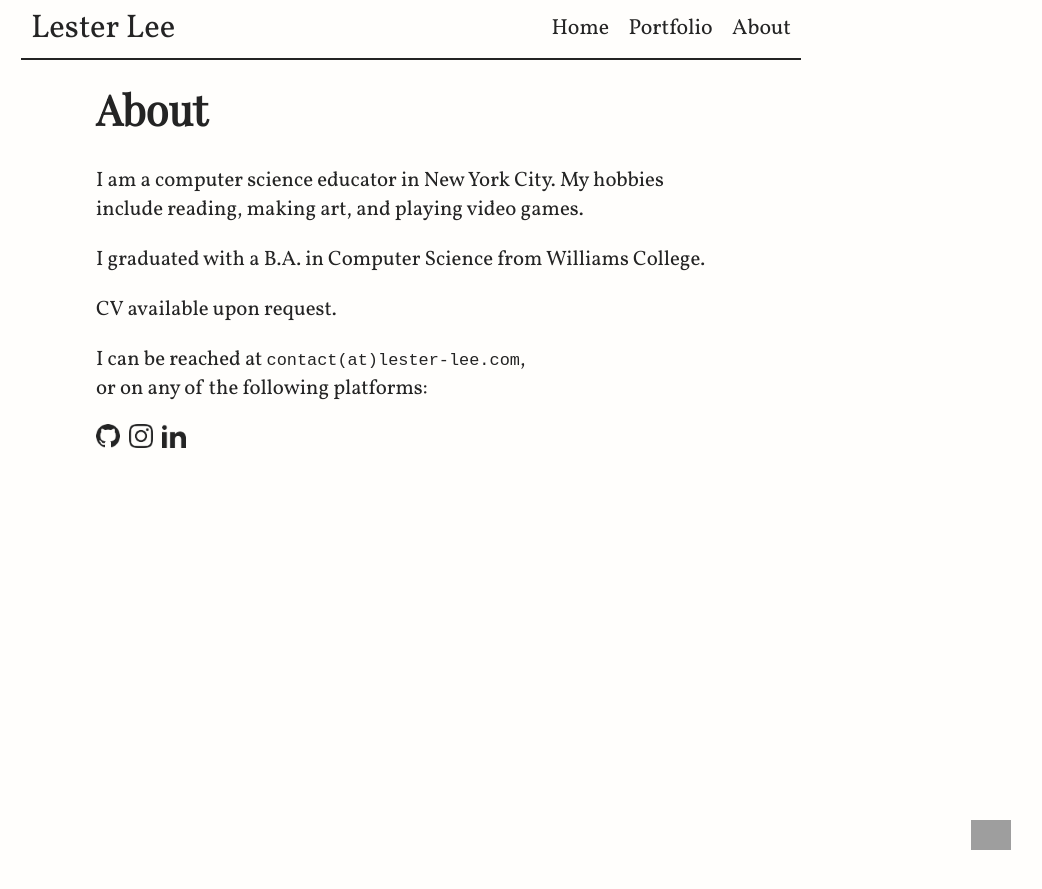
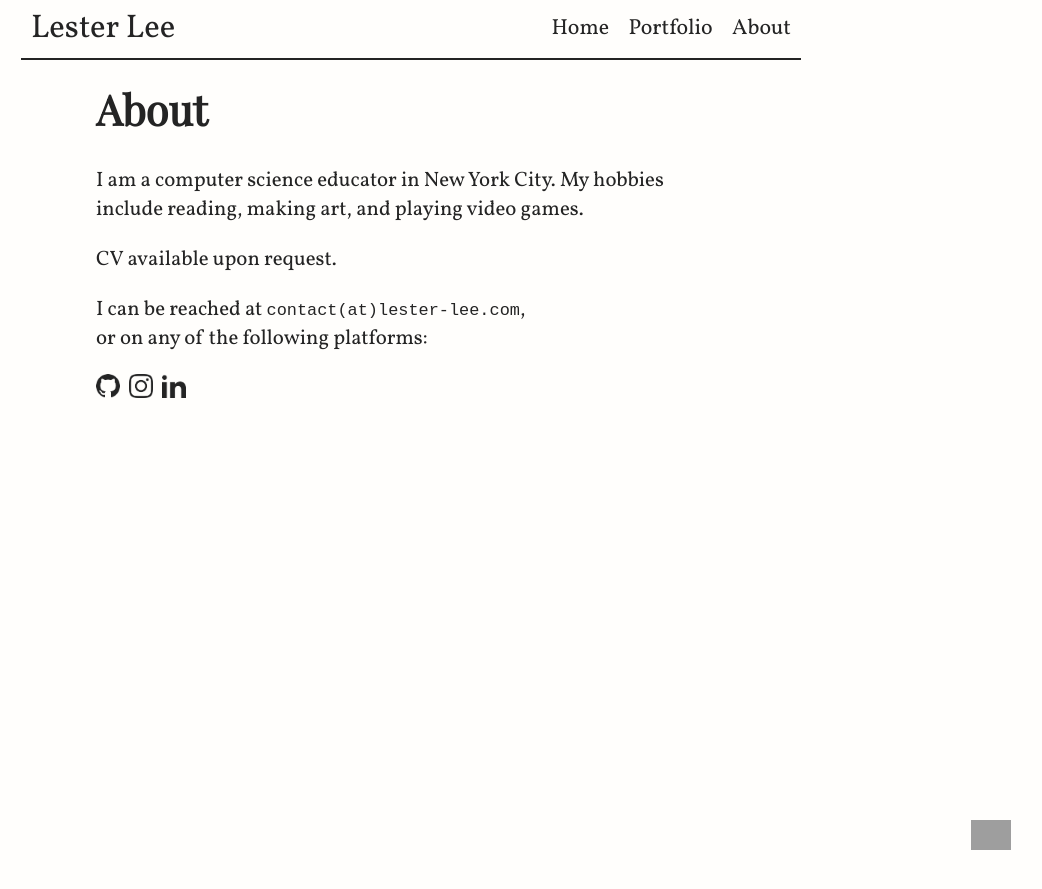
Before and after one commit to lester-lee/lester-lee.github.io, a Jekyll site: the page built from about.md, in a window 1280 px wide. Shown: the top 889 px of the page, without its empty margins (229-1271 px from the left). Built offline with Jekyll 4.4.1, drawn with Linux system fonts in a browser that asks for light colours; grey boxes are pictures that could not be loaded.

Commit message:
Remove college line from about

```diff
--- a/about.md
+++ b/about.md
@@ -5,8 +5,6 @@ title: About
 # About
 I am a computer science educator in New York City. My hobbies include reading, making art, and playing video games.
 
-I graduated with a B.A. in Computer Science from Williams College.
-
 CV available upon request.
 
 I can be reached at `contact(at)lester-lee.com`, \\
```
